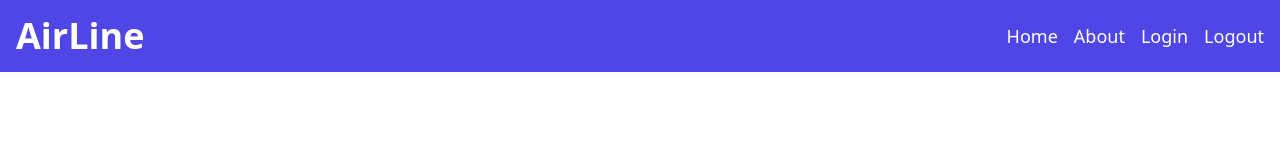
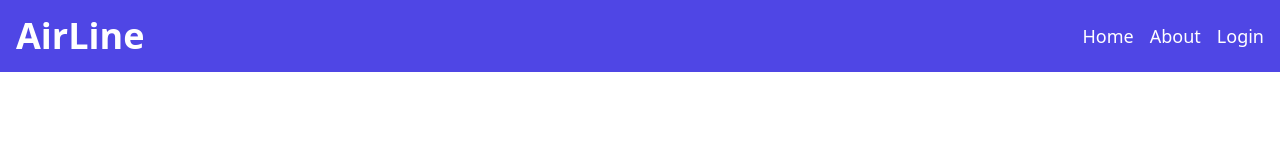
Before and after one commit to nayan-suhagiya/airline-frontend, a React (Vite) app: page / in a window 1280 px wide. Shown: the top 159 px of the page. Built offline with nearby package versions, Linux system fonts and the light colour scheme.

Commit message:
toggle login & logout and logout the user

```diff
--- a/src/App.jsx
+++ b/src/App.jsx
@@ -1,5 +1,4 @@
-import { createContext } from "react";
-import { BrowserRouter, Routes, Route } from "react-router-dom";
+import { Routes, Route } from "react-router-dom";
 import "react-toastify/dist/ReactToastify.css";
 import Landing from "./Pages/Landing";
 import { About } from "./Pages/About";
@@ -10,8 +9,6 @@ import AuthRoute from "./Routes/AuthRoute";
 import AdminHome from "./Pages/Admin/AdminHome";
 import UserHome from "./Pages/User/UserHome";
 import NotFound from "./Pages/NotFound";
-
-const useContext = createContext();
 
 const App = () => {
   return (
--- a/src/Components/Nav.jsx
+++ b/src/Components/Nav.jsx
@@ -1,6 +1,7 @@
-import React, { useState } from "react";
+import React, { useEffect, useState } from "react";
 import { Link } from "react-router-dom";
 import navicon from "../assets/navicon.gif";
+import { useAuth } from "../Context/Auth";
 
 const Nav = () => {
   const [isMobileMenuOpen, setMobileMenuOpen] = useState(false);
@@ -8,6 +9,18 @@ const Nav = () => {
   const toggleMobileMenu = () => {
     setMobileMenuOpen(!isMobileMenuOpen);
   };
+
+  const { auth, logout } = useAuth();
+  const [isLoggedIn, setIsLoggedIn] = useState(false);
+
+  useEffect(() => {
+    if (Object.keys(auth).length > 0) {
+      console.log("auth >>>>", auth);
+      setIsLoggedIn(true);
+    } else {
+      setIsLoggedIn(false);
+    }
+  }, [auth, isLoggedIn, logout]);
 
   return (
     <>
@@ -24,15 +37,21 @@ const Nav = () => {
             <Link to="about" className="text-white text-lg hover:text-gray-300">
               About
             </Link>
-            <Link to="login" className="text-white text-lg hover:text-gray-300">
-              Login
-            </Link>
-            <Link
-              to="logout"
-              className="text-white text-lg hover:text-gray-300"
-            >
-              Logout
-            </Link>
+            {isLoggedIn ? (
+              <button
+                onClick={logout}
+                className="text-white text-lg hover:text-gray-300"
+              >
+                Logout
+              </button>
+            ) : (
+              <Link
+                to="login"
+                className="text-white text-lg hover:text-gray-300"
+              >
+                Login
+              </Link>
+            )}
           </div>
 
           <div className="md:hidden">
--- a/src/Context/Auth.jsx
+++ b/src/Context/Auth.jsx
@@ -1,10 +1,12 @@
-import { createContext, useContext, useState, useEffect } from 'react';
-import { jwtDecode } from "jwt-decode"
+import { createContext, useContext, useState, useEffect } from "react";
+import { jwtDecode } from "jwt-decode";
+import { useNavigate } from "react-router-dom";
 
 const AuthContext = createContext();
 
 export const AuthProvider = ({ children }) => {
   const [auth, setAuth] = useState({});
+  const navigate = useNavigate();
 
   useEffect(() => {
     const userItem = localStorage.getItem("token");
@@ -12,12 +14,12 @@ export const AuthProvider = ({ children }) => {
       const decodedToken = jwtDecode(userItem);
       setAuth(decodedToken);
     }
-  }, [])
-
+  }, []);
 
   const logout = () => {
     setAuth({});
-    localStorage.removeItem('token');
+    localStorage.removeItem("token");
+    navigate("/login");
   };
 
   return (
--- a/src/Pages/Admin/AdminHome.jsx
+++ b/src/Pages/Admin/AdminHome.jsx
@@ -1,4 +1,4 @@
-import React from "react";
+import React, { useEffect } from "react";
 
 const AdminHome = () => {
   return <div>AdminHome</div>;
```
